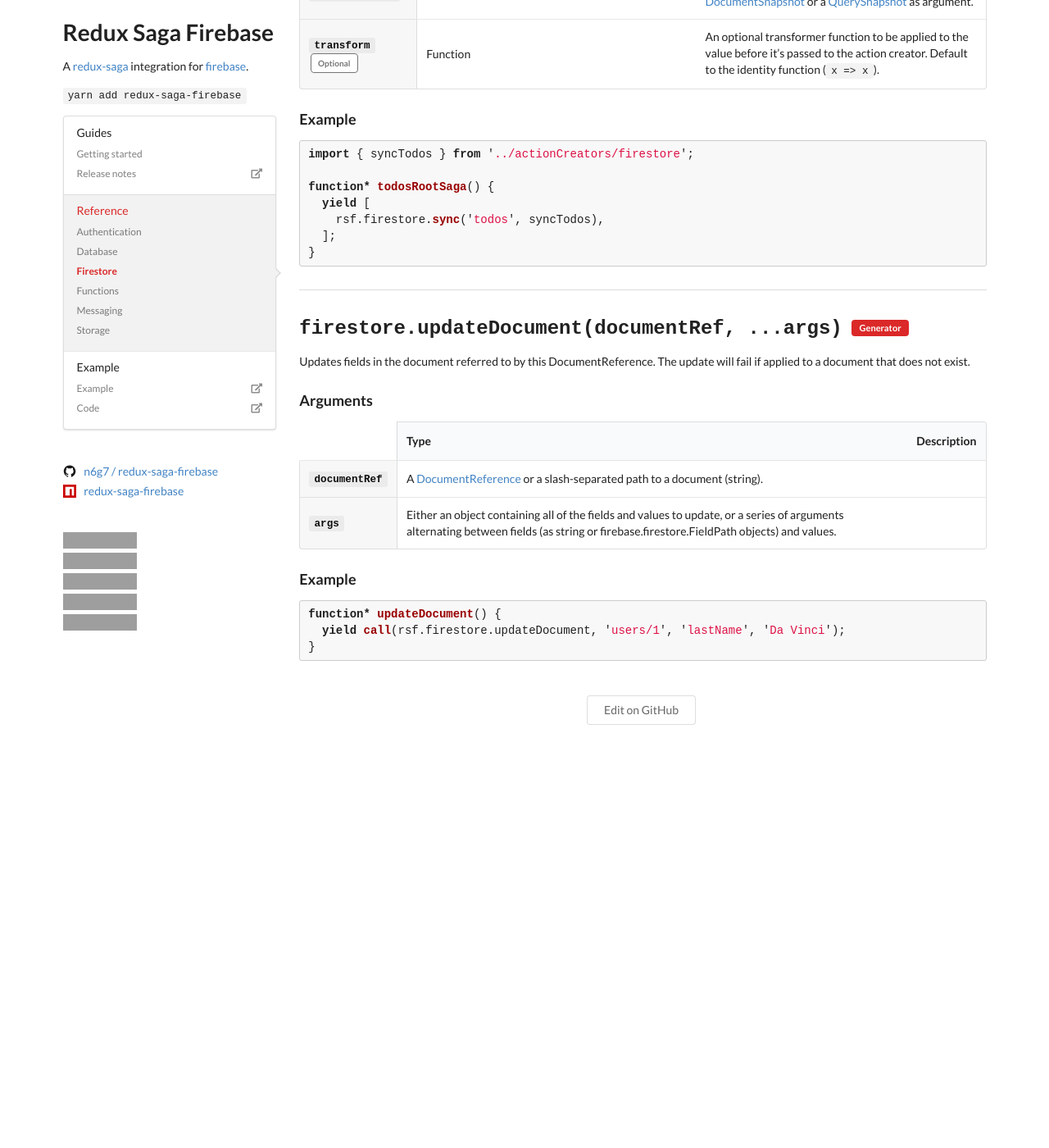
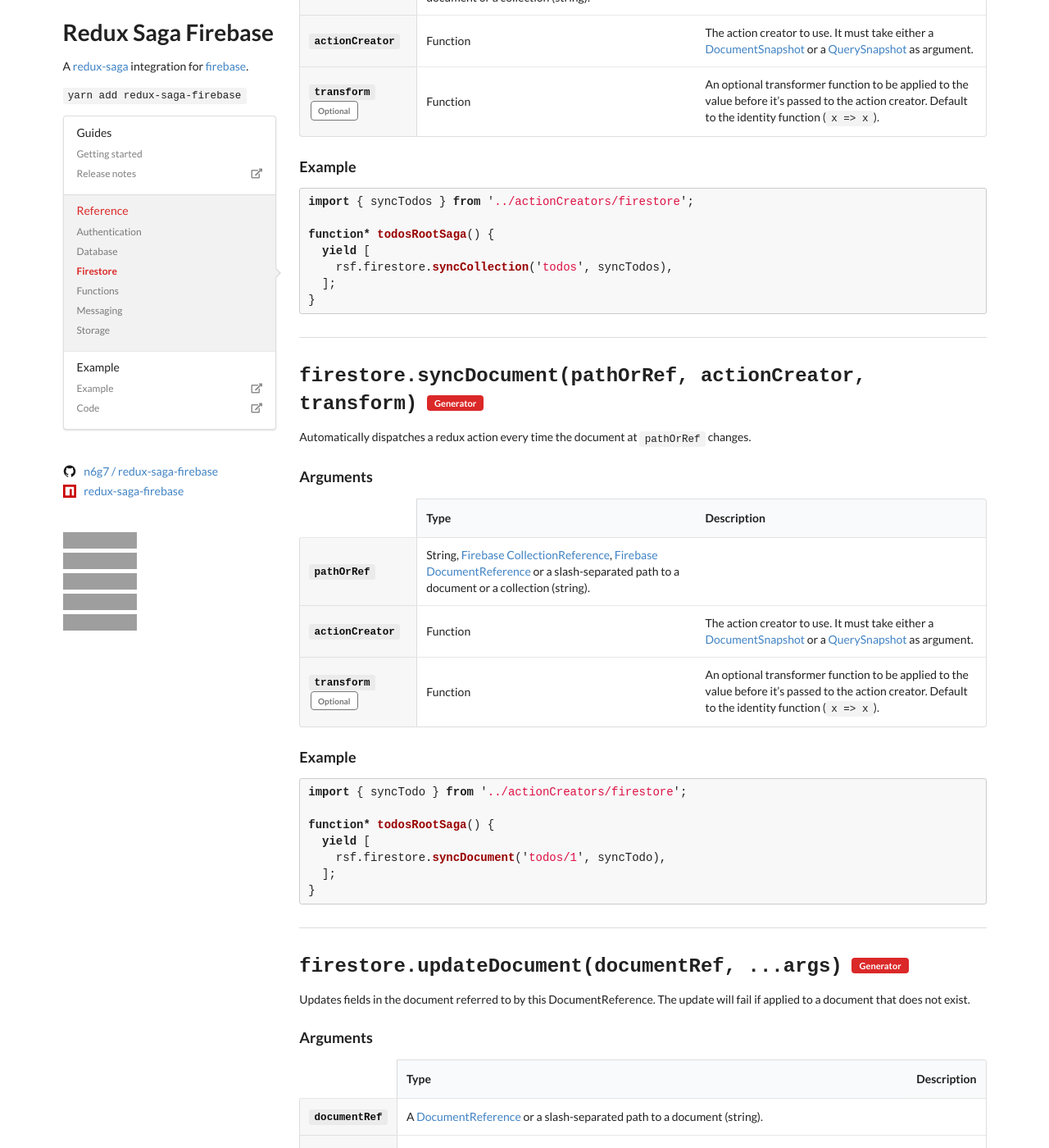
Before and after one commit to n6g7/redux-saga-firebase, a Jekyll site: the page built from docs/_reference/firestore.md, in a window 1280 px wide and 1400 px high, scrolled down 4273 px. Shown: the whole window at 82% size. Built offline with Jekyll 4.4.1, drawn with Linux system fonts in a browser that asks for light colours; nearby versions of some CDN libraries; before the commit the page ends 5213 px from its top, so only the background shows below that; some of the changed text lies outside the part shown; grey boxes are pictures that could not be loaded.

Commit message:
Split firestore.sync into firestore.syncCollection and firestore.syncDocument.

````diff
--- a/docs/_reference/firestore.md
+++ b/docs/_reference/firestore.md
@@ -138,10 +138,10 @@
       }
       ```
 
-  - signature: firestore.sync(pathOrRef, actionCreator, transform)
-    id: sync
+  - signature: firestore.syncCollection(pathOrRef, actionCreator, transform)
+    id: syncCollection
     generator: true
-    description: Automatically dispatches a redux action every time a new message is received.
+    description: Automatically dispatches a redux action every time the collection at `pathOrRef` changes.
     arguments:
       - name: pathOrRef
         required: true
@@ -161,7 +161,35 @@
 
       function* todosRootSaga() {
         yield [
-          rsf.firestore.sync('todos', syncTodos),
+          rsf.firestore.syncCollection('todos', syncTodos),
+        ];
+      }
+      ```
+
+  - signature: firestore.syncDocument(pathOrRef, actionCreator, transform)
+    id: syncDocument
+    generator: true
+    description: Automatically dispatches a redux action every time the document at `pathOrRef` changes.
+    arguments:
+      - name: pathOrRef
+        required: true
+        type: String, [Firebase CollectionReference](https://firebase.google.com/docs/reference/js/firebase.firestore.CollectionReference), [Firebase DocumentReference](https://firebase.google.com/docs/reference/js/firebase.firestore.DocumentReference) or a slash-separated path to a document or a collection (string).
+      - name: actionCreator
+        required: true
+        type: Function
+        description: The action creator to use. It must take either a [DocumentSnapshot](https://firebase.google.com/docs/reference/js/firebase.firestore.DocumentSnapshot) or a [QuerySnapshot](https://firebase.google.com/docs/reference/js/firebase.firestore.QuerySnapshot) as argument.
+      - name: transform
+        required: false
+        type: Function
+        description: An optional transformer function to be applied to the value before it's passed to the action creator. Default to the identity function (`x => x`).
+    output:
+    example: |
+      ```js
+      import { syncTodo } from '../actionCreators/firestore';
+
+      function* todosRootSaga() {
+        yield [
+          rsf.firestore.syncDocument('todos/1', syncTodo),
         ];
       }
       ```
--- a/src/index.js
+++ b/src/index.js
@@ -54,7 +54,8 @@
       getCollection: firestore.getCollection.bind(this),
       getDocument: firestore.getDocument.bind(this),
       setDocument: firestore.setDocument.bind(this),
-      sync: firestore.sync.bind(this),
+      syncCollection: firestore.syncCollection.bind(this),
+      syncDocument: firestore.syncDocument.bind(this),
       updateDocument: firestore.updateDocument.bind(this)
     }
 
````
Also changed, not shown: src/firestore.js (+9 -3 lines), src/firestore.test.js (+45 -5 lines), src/index.test.js (+2 -1 lines), README.md.
